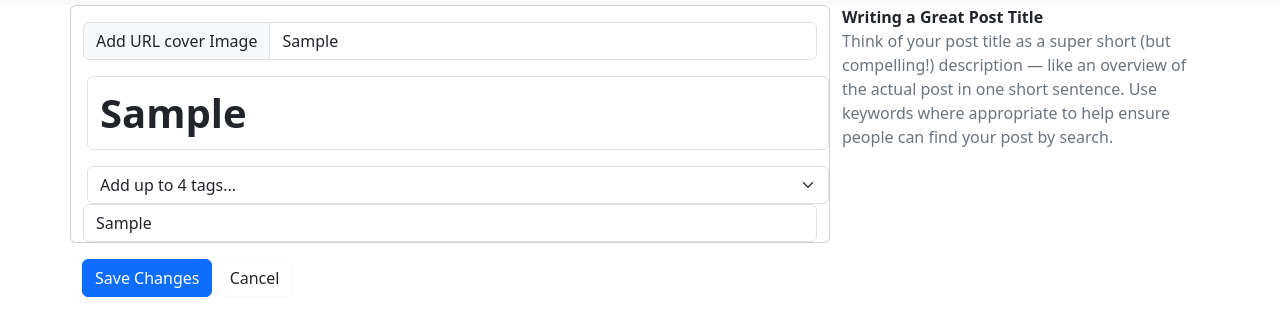
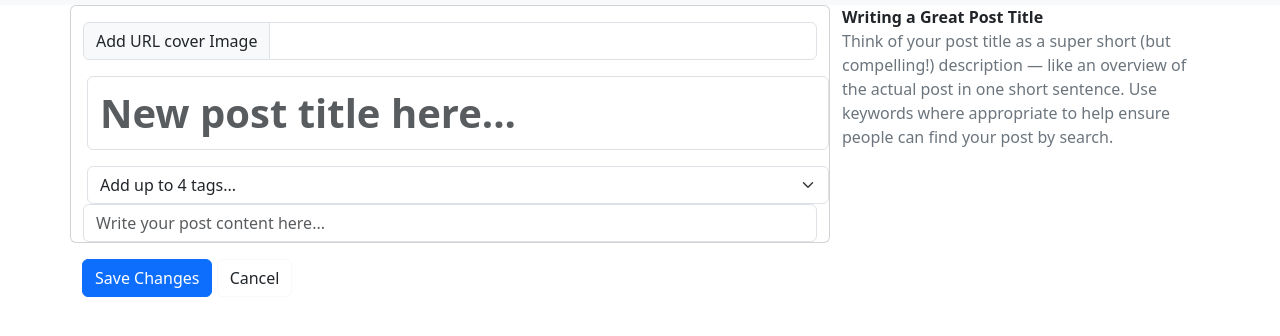
Before and after one commit to RudyRmz/desafio-JS-29js, a plain HTML site: page create_post/create_post.html in a window 1280 px wide. Both pictures are taken after typing "Sample", "Sample", "Sample" into the empty fields and a click on the button "Save Changes". Shown: the part 62-398 px from the top of the page. Drawn offline with nearby package versions, Linux system fonts and the light colour scheme; no server answers; files whose address does not match are found by name.

Commit message:
se trabajo en el js de create post, funciona, se guarda la informacion en firebase

```diff
--- a/create_post/create_post.html
+++ b/create_post/create_post.html
@@ -42,7 +42,7 @@
       <!-- Alertaa -->
       <div class="alert alert-danger d-none col-8" role="alert" id="emptyTitleAlert">
         <h4 class="alert-heading">Whoops, something went wrong:</h4>
-        <p>title: can't be blank</p>
+        <p> url/title/description : can't be blank</p>
       </div>
       <div class="card col-8 ">
         <div class="mb-3">
--- a/create_post/create_post.js
+++ b/create_post/create_post.js
@@ -3,15 +3,13 @@ const postTitle = document.getElementById('postTitle');
 const description = document.getElementById('postDescription');
 const saveInfo = document.getElementById('saveInfo');
 const emptyTitleAlert = document.getElementById('emptyTitleAlert');
-
-
 const selectElement = document.getElementById('tags');
 const selectedTagsContainer = document.getElementById('selectedTagsContainer');
 const maxSelectedTags = 4;
 let selectedTags = [];
 // ETIQUETAS
 const tagsArray = [
-    "webdev", "javascript", "beginners", "programming", "tutorial", "react", "python"
+    "webdev", "javascript", "beginners", "programming", "tutorial", "react", "python", "css", "frontend"
 ];
 
 for (let i = 0; i < tagsArray.length; i++) {
@@ -70,10 +68,22 @@ function addSelectedTag(tag) {
 
 const postInfo = {
     url: '',
-    titulo: '',
+    title: '',
     tags: [],
     description: '',
 }
+
+const postSave = async(postInfo) =>{
+    const response = await fetch(URL_FIREBASE, {
+        method: 'POST',
+        // headers: { 'Content-type' : 'application/json;charset=UTF-8'},
+        body: JSON.stringify(postInfo),
+    });
+    let data = await response.json()
+    console.log(response)
+    return data
+};
+
 
 /**
  * Este evento se activa cuando el usuario hace clic en el botón "Save Changes".
@@ -85,34 +95,31 @@ saveInfo.addEventListener('click', async function () {
     const newImage = imageUrl.value.trim();
     const newDescription = description.value;
 
-    if (newTitle === '') {
+    if (newTitle === "" || newImage ==="" || newDescription ==="") {
         emptyTitleAlert.classList.remove('d-none');
     } else {
         emptyTitleAlert.classList.add('d-none');
-        postInfo.titulo = newTitle;
+        postInfo.title = newTitle;
         postInfo.url = newImage;
         postInfo.description = newDescription;
         postInfo.tags = selectedTags;
-        console.log(newTitle);
-        await postSave();
-
-        try {
-            window.location.href = "../index.html";
-        } catch (error) {
-            console.error("Error al guardar la información:", error);
-        }
+        //console.log(newTitle);
+        postSave(postInfo);
+        imageUrl.value = ""
+        postTitle.value = ""
+        description.value = ""
+        selectedTagsContainer.value = ""
+        alert("Post save correctly")
+        // try {
+        //     window.location.href = "../index.html";
+        // } catch (error) {
+        //     console.error("Error al guardar la información:", error);
+        // }
     }
 });
 
-const URL_FIREBASE='https://devs-imparables-default-rtdb.firebaseio.com/.json'
+const URL_FIREBASE= "https://javascript29js-default-rtdb.firebaseio.com/devto/.json"
 
-const postSave = async() =>{
-    const response = await fetch(URL_FIREBASE, {
-        method: 'POST',
-        headers: { 'Content-type' : 'application/json;charset=UTF-8'},
-        body: JSON.stringify(postInfo),
-    });
-};
 
 
 //Información INPUTS
```
